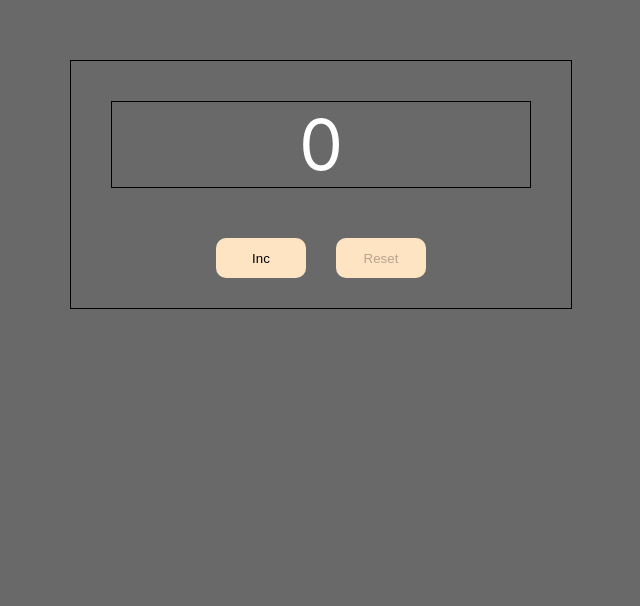
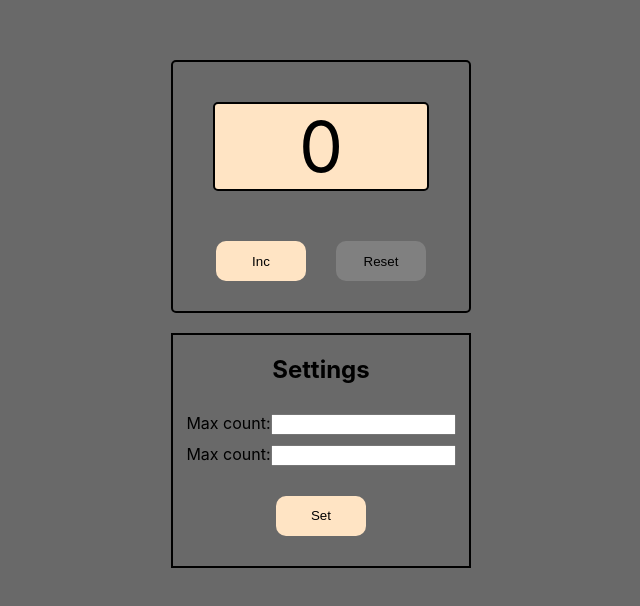
Before and after one commit to maskal2719/counter, a React (Create React App) app: page / in a window 1280 px wide. Shown: the part 140-746 px from the top of the page, without its empty margins (319-959 px from the left). Built offline with nearby package versions, Linux system fonts and the light colour scheme.

Commit message:
add setting

```diff
--- a/src/App.css
+++ b/src/App.css
@@ -1,10 +1,11 @@
 body {
   background-color: dimgrey;
+  width: 300px;
+  margin: 200px auto;
 }
 .container {
-  width: 500px;
-  margin: 200px auto;
-  border: 1px solid black;
+  border: 2px solid black;
+  border-radius: 5px;
 }
 
 .display {
@@ -13,8 +14,9 @@ body {
   justify-content: center;
   margin: 40px;
   font-size: 70px;
-  color: white;
-  border: 1px solid black;
+  border: 2px solid black;
+  border-radius: 5px;
+  background-color: bisque;
 }
 .err {
   color: red;
@@ -36,3 +38,19 @@ body {
   margin: 20px;
   padding: 10px;
 }
+
+button:disabled,
+button[disabled]{
+  background-color: grey;
+  color: black;
+}
+
+.setting {
+  text-align: center;
+  margin-top: 20px;
+  border: 2px solid black;
+}
+
+.input {
+  margin-top: 10px;
+}
--- a/src/App.tsx
+++ b/src/App.tsx
@@ -1,4 +1,4 @@
-import React, {useState} from 'react';
+import React, {ChangeEvent, useState} from 'react';
 import './App.css';
 import {Display} from './components/Display/Display';
 import {SuperButton} from "./components/SuperButton/SuperButton";
@@ -6,16 +6,17 @@ import {SuperButton} from "./components/SuperButton/SuperButton";
 
 function App() {
 
-    const maxCount = 5;
+
     const minCount = 0
 
     const [count, setCount] = useState(0)
+    const [maxCount, setMaxCount] = useState<number>(5)
     const isDisableIcn = count >= maxCount
     const isDisableReset = count === minCount
-    // const [maxCount, setMaxCount] = useState(5)
+
 
     const inc = () => {
-        if(count < maxCount) {
+        if (count < maxCount) {
             setCount(count + 1)
         }
     }
@@ -23,7 +24,15 @@ function App() {
         setCount(0)
     }
 
+    const setMaxCounter = (maxCount: number) => {
+        setMaxCount(maxCount)
+    }
+    const onChangeMaxCountHandler = (e: ChangeEvent<HTMLInputElement>) => {
+        setMaxCounter(+e.currentTarget.value)
+    }
+
     return (
+        <>
             <div className="container">
                 <Display count={count}/>
                 {/*{count >= 5 && <div className={'err'}>Error</div> }*/}
@@ -32,6 +41,19 @@ function App() {
                     <SuperButton name={'Reset'} callBack={reset} isDisable={isDisableReset}/>
                 </div>
             </div>
+            <div className={'setting'}>
+                <h2>Settings</h2>
+                <div>
+                    Max count:<input onChange={onChangeMaxCountHandler} className={'input'} type="number"/>
+                </div>
+                <div>
+                    Max count:<input onChange={(e) => console.log(e.currentTarget.value)} className={'input'} type="number"/>
+                </div>
+                <div className={'btn-container'}>
+                    <SuperButton name={'Set'} callBack={() => {}} isDisable={false}/>
+                </div>
+            </div>
+        </>
     );
 }
 
```
Lines whose indentation alone changed are shown as unchanged.
